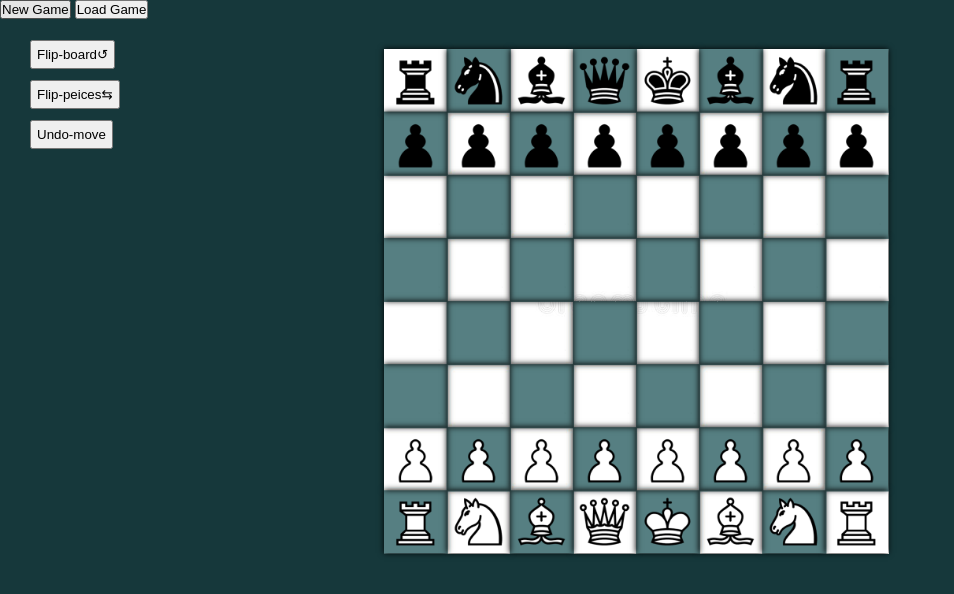
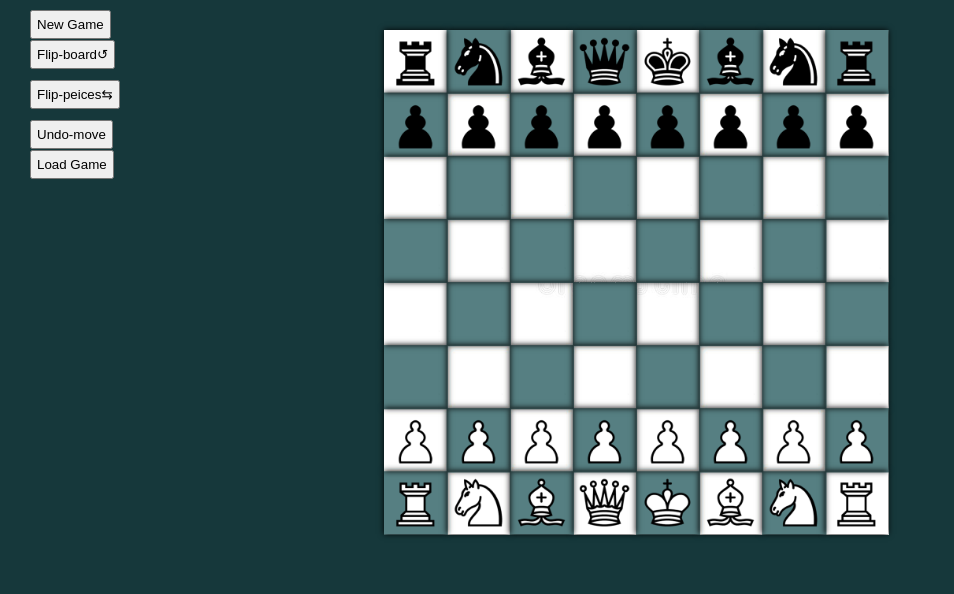
Before and after one commit to prochessor/prochessor-zaki.github.io, a plain HTML site: page index.html in a window 1280 px wide. Shown: the whole page, without its empty margins (0-954 px from the left). Drawn offline with Linux system fonts and the light colour scheme.

Commit message:
Update index.css

```diff
--- a/css/index.css
+++ b/css/index.css
@@ -70,6 +70,8 @@ html{
 }
 .flip-board,
 .flip-peices,
+.newGame,
+.loadGame,
 .undo{
     position: absolute;
     padding:5px;
@@ -122,3 +124,9 @@ html{
 .none{
     display:none;
 }
+.newGame{
+    top:10px;
+}
+.loadGame{
+    top:150px;
+}
```
